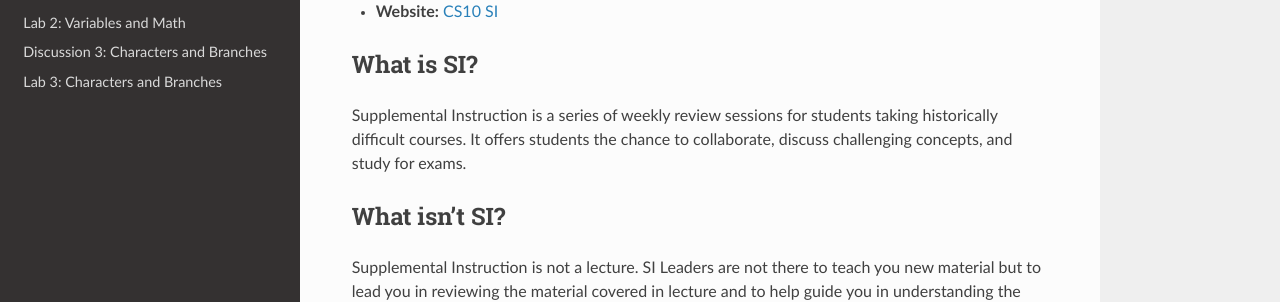
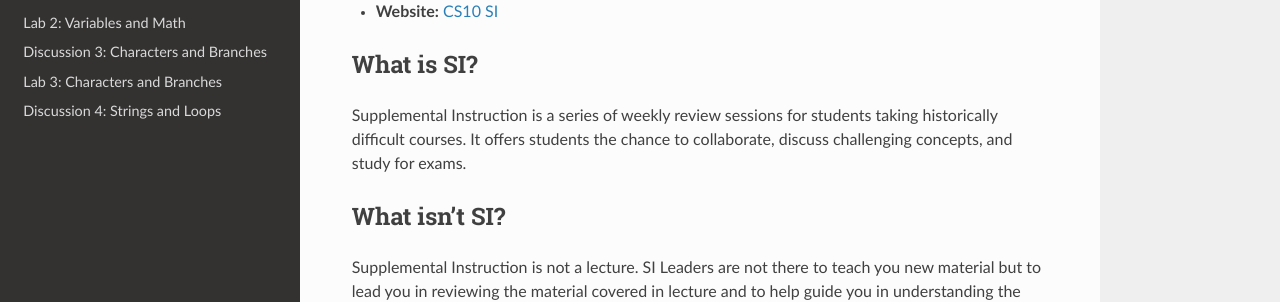
Before and after one commit to cs-si-ucr/cs10, an MkDocs documentation site: the page built from docs/index.md, in a window 1280 px wide. Shown: the part 336-638 px from the top of the page. Built offline with MkDocs 1.6.1, drawn with Linux system fonts in a browser that asks for light colours; nearby versions of some CDN libraries; old or Windows-style settings are respelled for this version of MkDocs.

Commit message:
open dis04

```diff
--- a/mkdocs.yml
+++ b/mkdocs.yml
@@ -6,7 +6,7 @@ pages:
     - [lab02.md, "Lab 2: Variables and Math"]
     - [dis03.md, "Discussion 3: Characters and Branches"]
     - [lab03.md, "Lab 3: Characters and Branches"]
-    #- [dis04.md, "Discussion 4: Strings and Loops"]
+    - [dis04.md, "Discussion 4: Strings and Loops"]
     #- [lab04.md, "Lab Week 4: Strings and loops"]
     #- [dis05.md, "Discussion 5: Nested Loops and Do-While"]
     #- [lab05.md, "Lab Week 5: Nested Loops and Do-While"]
```
